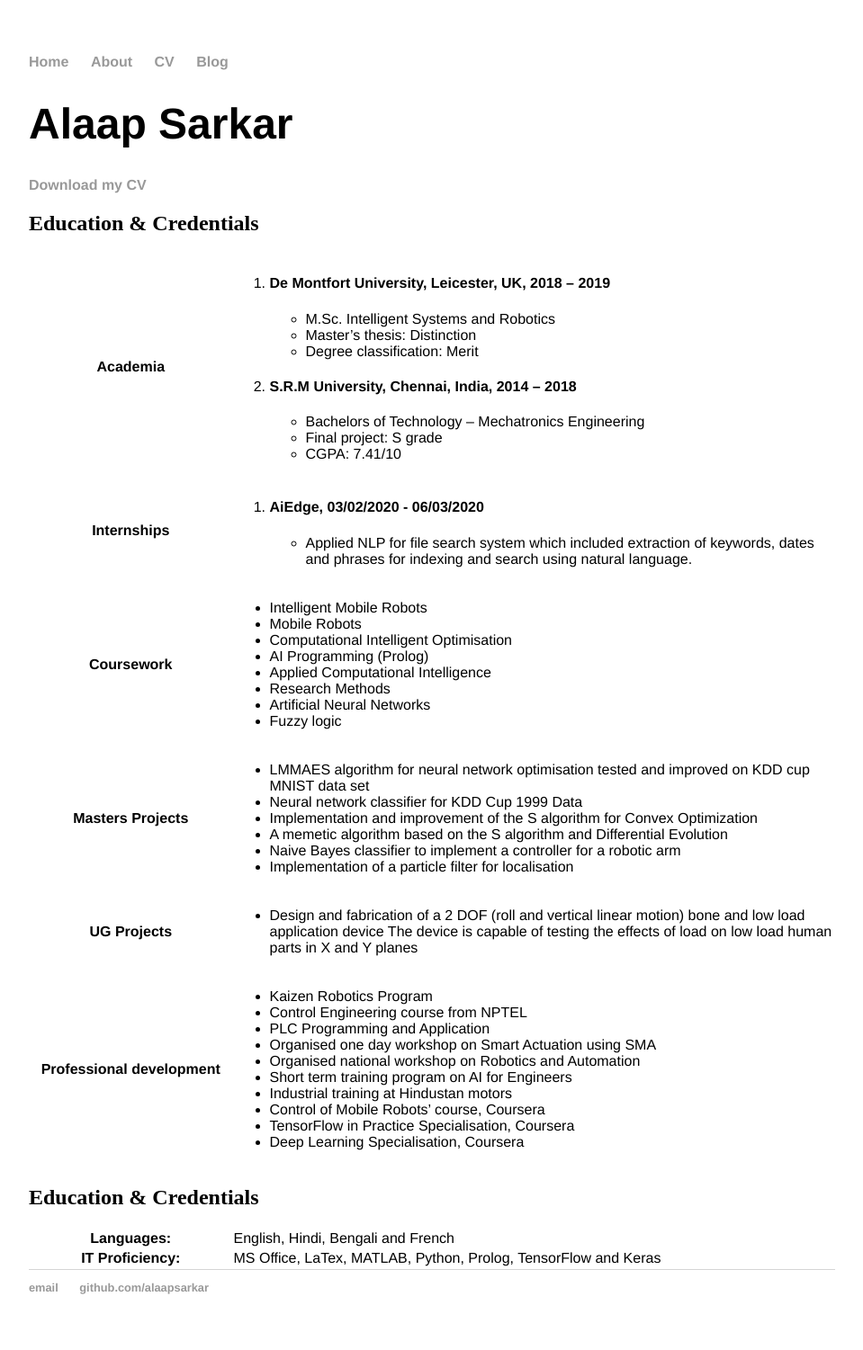
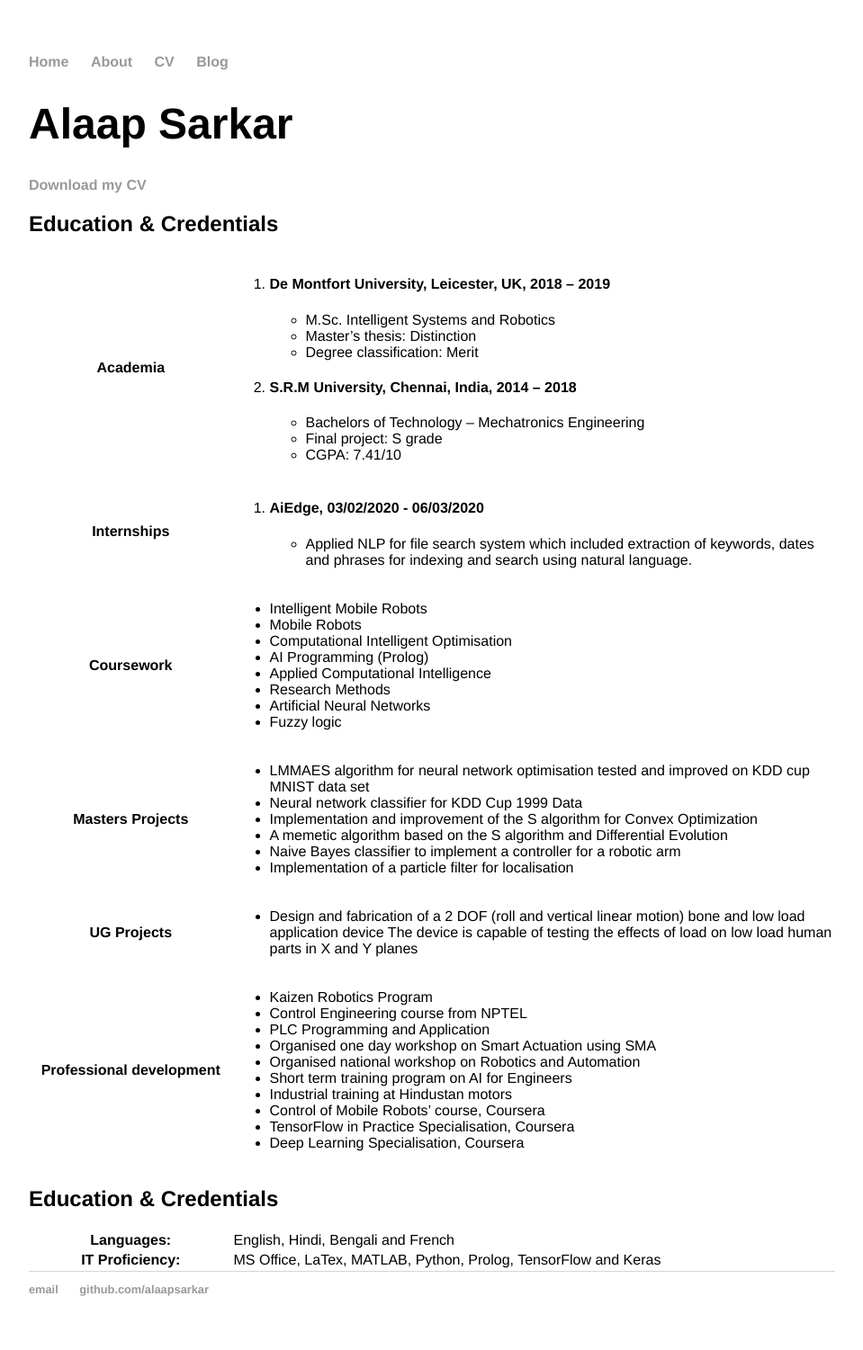
Before and after one commit to AlaapSarkar/AlaapSarkar.github.io, a Jekyll site: the page built from cv/index.html, in a window 1280 px wide. Shown: the whole page at 90% size, without its empty margins (160-1119 px from the left). Built offline with Jekyll 4.4.1, drawn with Linux system fonts in a browser that asks for light colours.

Commit message:
Update index.html

```diff
--- a/cv/index.html
+++ b/cv/index.html
@@ -4,7 +4,7 @@ title: CV
 ---
   <h1>Alaap Sarkar</h1>
   <a href="/Alaap Sarkar CV.pdf" style="font-weight: bold; font-family:'Helvetica', 'Arial', 'Sans-Serif'">Download my CV</a>
-  <h2>Education & Credentials</h2>
+  <h2 style="font-family:'Helvetica', 'Arial', 'Sans-Serif'">Education & Credentials</h2>
   <table style="width:100%">
     <tr>
       <th style="width:25%">Academia</th>
@@ -96,7 +96,7 @@ The device is capable of testing the effects of load on low load human parts in
       </td>
     </tr>
   </table>
-<h2>Education & Credentials</h2>
+<h2 style="font-family:'Helvetica', 'Arial', 'Sans-Serif'">Education & Credentials</h2>
 <table style="width:100%">
   <tr>
       <th style="width:25%">Languages:</th>
```
